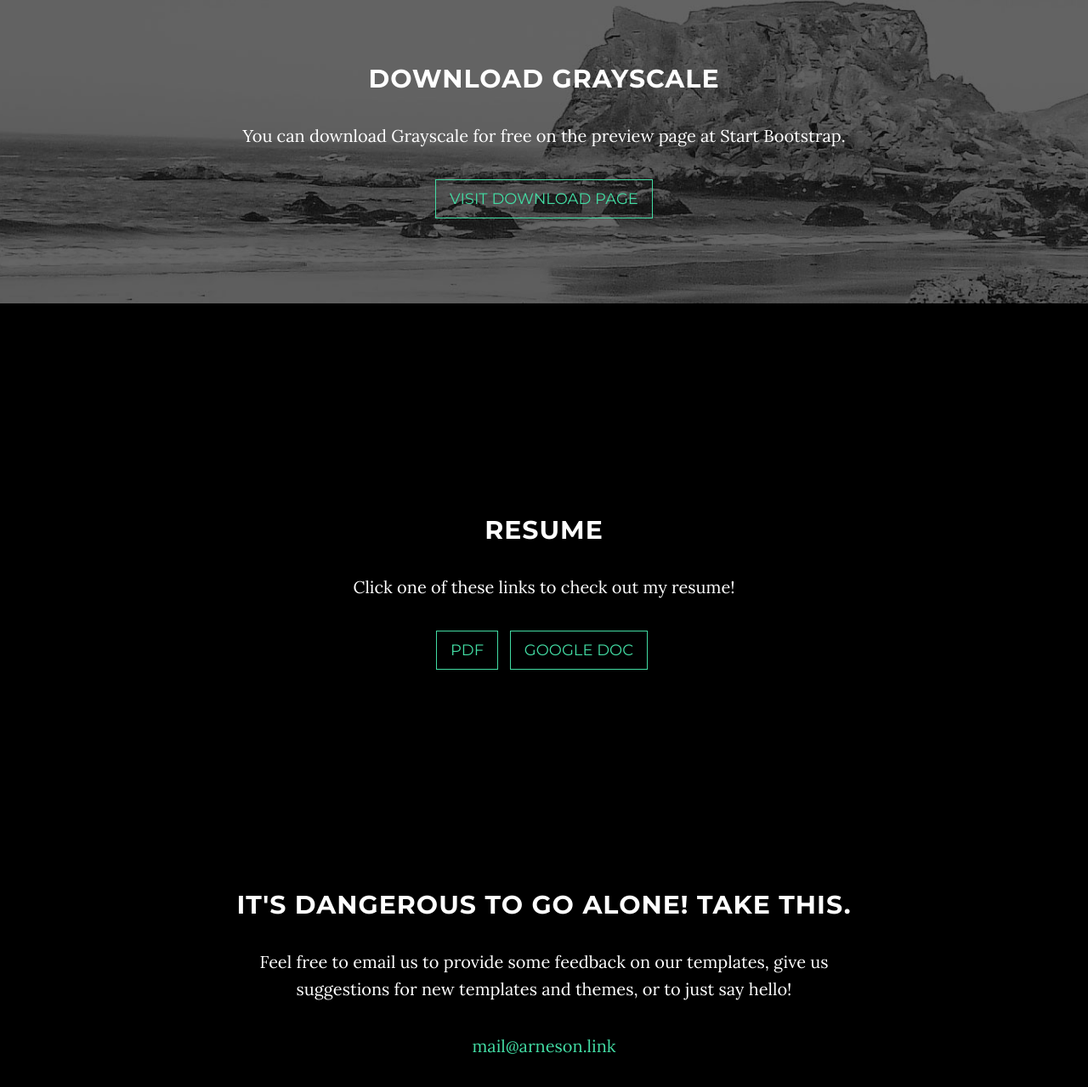
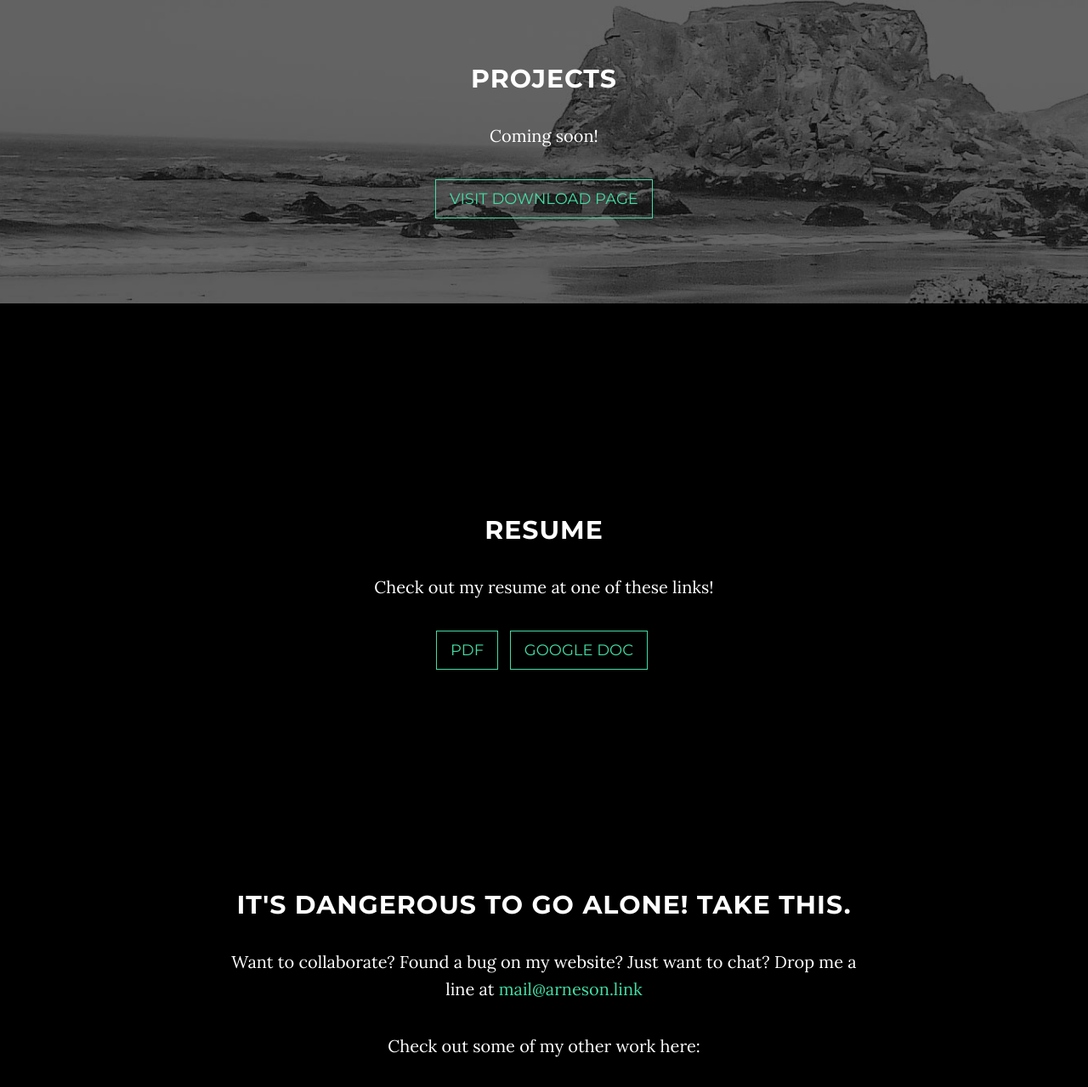
Before and after one commit to larneson/larneson.github.io, a website: page index.html in a window 1280 px wide. Shown: the part 1718-2997 px from the top of the page at 85% size. Drawn offline with nearby package versions, Linux system fonts and the light colour scheme.

Commit message:
text tweaks

```diff
--- a/index.html
+++ b/index.html
@@ -112,8 +112,8 @@
         <div class="download-section">
             <div class="container">
                 <div class="col-lg-8 col-lg-offset-2">
-                    <h2>Download Grayscale</h2>
-                    <p>You can download Grayscale for free on the preview page at Start Bootstrap.</p>
+                    <h2>Projects</h2>
+                    <p>Coming soon!</p>
                     <a href="http://startbootstrap.com/template-overviews/grayscale/" class="btn btn-default btn-lg">Visit Download Page</a>
                 </div>
             </div>
@@ -125,7 +125,7 @@
             <div class="container">
                 <div class="col-lg-8 col-lg-offset-2">
                     <h2>Resume</h2>
-                    <p>Click one of these links to check out my resume!</p>
+                    <p>Check out my resume at one of these links!</p>
                     <ul class="list-inline">
                       <li><a href="LinkArnesonResumeWeb.pdf" class="btn btn-default btn-lg">PDF</a></li>
                       <li><a href="https://docs.google.com/document/d/1TqVQXCObsLxRfS5iPEurQAi6hXYWujuFVQfZSuTNdRk/edit?usp=sharing" class="btn btn-default btn-lg">Google Doc</a></li>
@@ -140,8 +140,8 @@
         <div class="row">
             <div class="col-lg-8 col-lg-offset-2">
                 <h2>It's dangerous to go alone! Take this.</h2>
-                <p>Feel free to email us to provide some feedback on our templates, give us suggestions for new templates and themes, or to just say hello!</p>
-                <p><a href="mailto:mail@arneson.link">mail@arneson.link</a>
+                <p>Want to collaborate? Found a bug on my website? Just want to chat? Drop me a line at <a href="mailto:mail@arneson.link">mail@arneson.link</a></p>
+                <p>Check out some of my other work here:
                 </p>
                 <ul class="list-inline banner-social-buttons">
                     <li>
```
